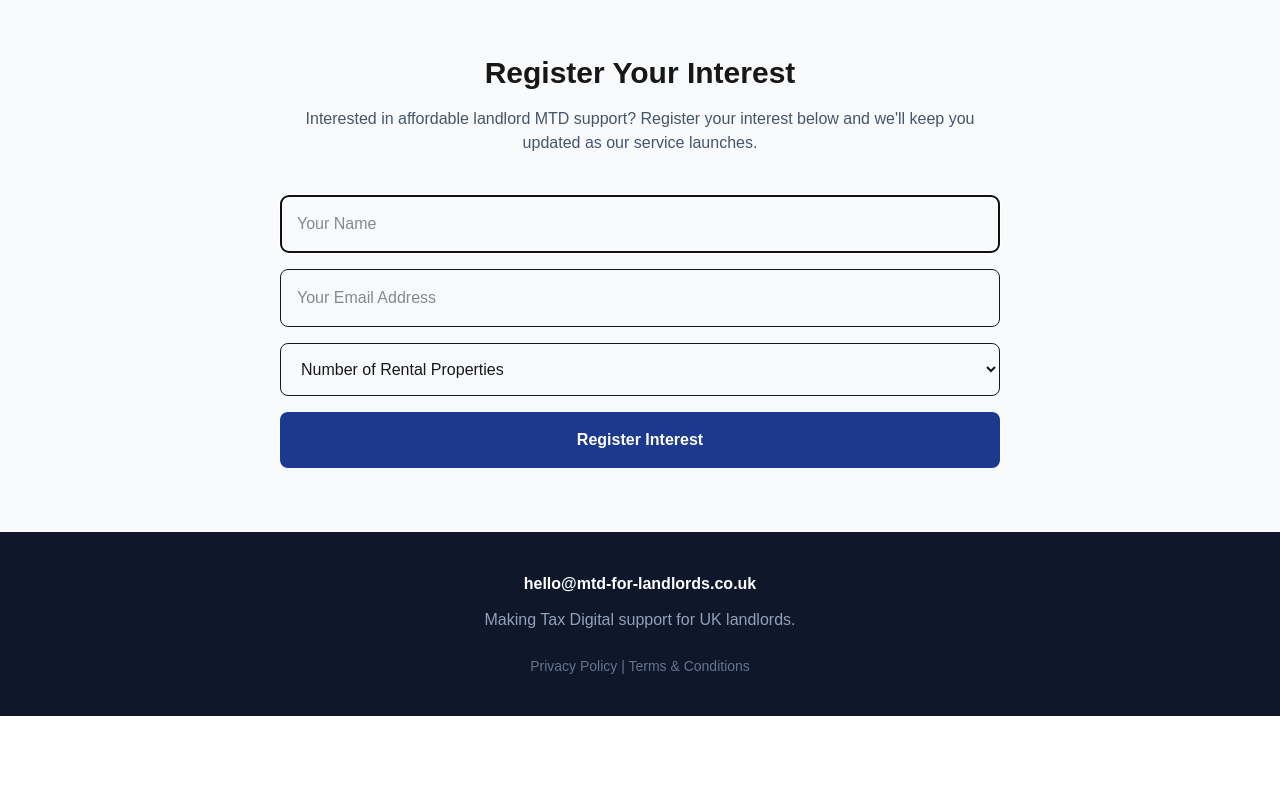
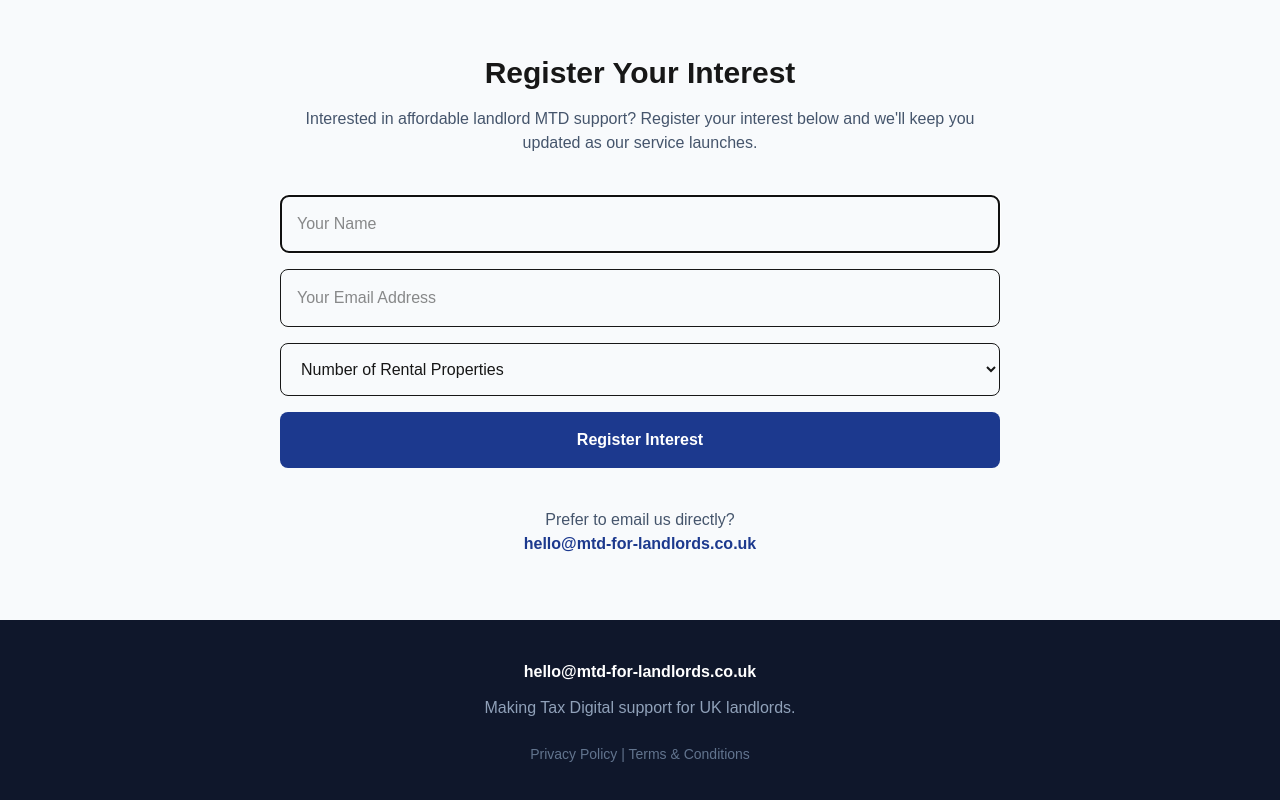
Before and after one commit to colin-mtd/mtd-for-landlords, a Next.js app: page / in a window 1280 px wide. Shown: the part 2137-2937 px from the top of the page. Before the commit the page ends 2853 px from the top, so only its background shows below. Built offline with nearby package versions, Linux system fonts and the light colour scheme.

Commit message:
Update page.js
Added option to email under form

```diff
--- a/app/page.js
+++ b/app/page.js
@@ -256,7 +256,16 @@ export default function Home() {
       >
         Register Interest
       </button>
-
+<p className="text-center text-slate-600 mt-6">
+  Prefer to email us directly?
+  <br />
+  <a
+    href="mailto:hello@mtd-for-landlords.co.uk"
+    className="text-blue-900 font-semibold"
+  >
+    hello@mtd-for-landlords.co.uk
+  </a>
+</p>
     </form>
 
   </div>
```
